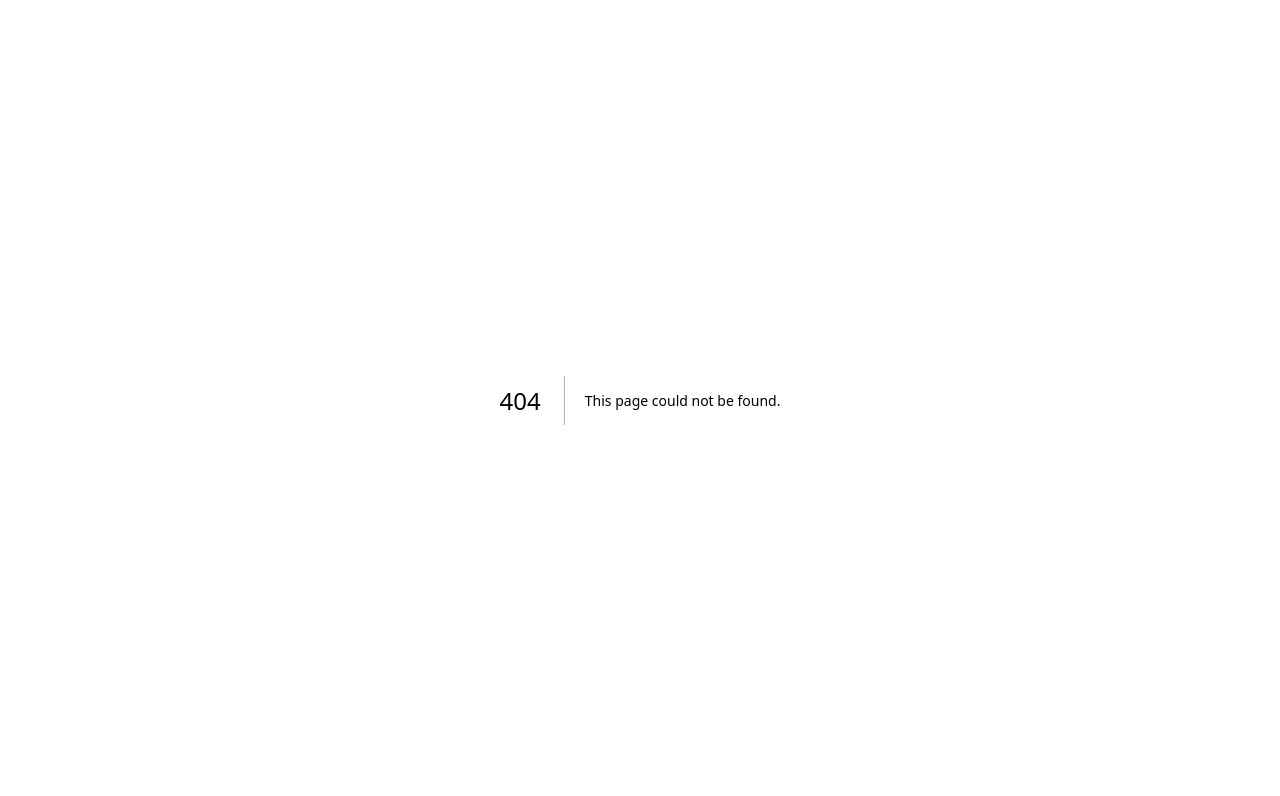
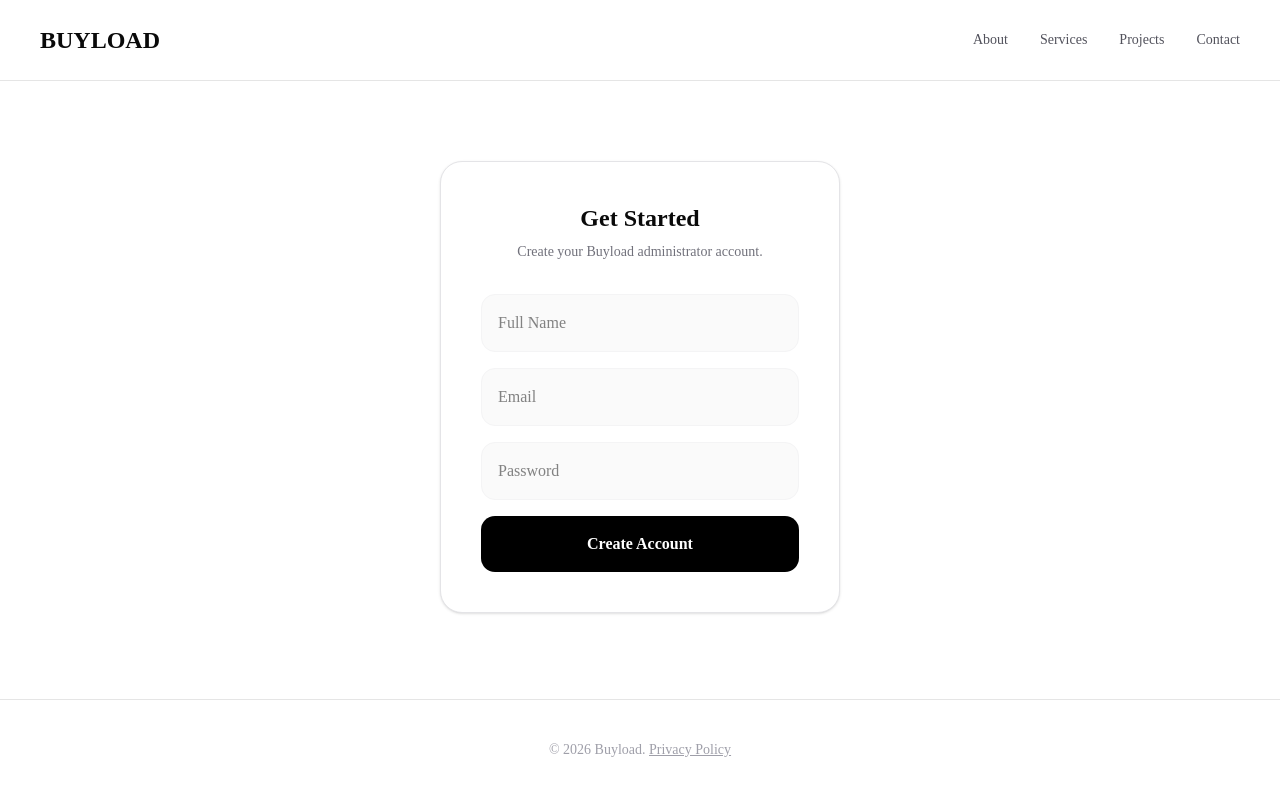
Before and after one commit to Captain-Carl-Larc/buyload, a Next.js app: page /register in a window 1280 px wide. Before the commit this address had no page. Shown: the top 796 px of the page. Built offline with nearby package versions, Linux system fonts and the light colour scheme; no server answers.

Commit message:
register logic

```diff
--- a/package.json
+++ b/package.json
@@ -10,7 +10,10 @@
   },
   "dependencies": {
     "@auth/prisma-adapter": "^2.11.1",
+    "@next-auth/prisma-adapter": "^1.0.7",
+    "@prisma/adapter-pg": "^7.7.0",
     "@prisma/client": "^7.7.0",
+    "@prisma/client-runtime-utils": "^7.7.0",
     "@tiptap/extension-image": "^3.22.2",
     "@tiptap/react": "^3.22.2",
     "@tiptap/starter-kit": "^3.22.2",
@@ -21,6 +24,7 @@
     "lucide-react": "^1.7.0",
     "next": "16.2.2",
     "next-auth": "^4.24.13",
+    "pg": "^8.20.0",
     "radix-ui": "^1.4.3",
     "react": "19.2.4",
     "react-dom": "19.2.4",
@@ -33,6 +37,7 @@
     "@tailwindcss/postcss": "^4",
     "@types/bcryptjs": "^3.0.0",
     "@types/node": "^20",
+    "@types/pg": "^8.20.0",
     "@types/react": "^19",
     "@types/react-dom": "^19",
     "eslint": "^9",
--- /dev/null
+++ b/src/app/(public)/register/page.tsx
@@ -0,0 +1,56 @@
+"use client"; // Required for handling the form's 'error' state in the UI
+
+// Import the logic from your clean modules directory
+import { handleRegister } from "@/modules/auth/actions";
+import { useState } from "react";
+import { useRouter } from "next/navigation";
+
+export default function RegisterPage() {
+  const [error, setError] = useState("");
+  const router = useRouter();
+
+  // This function handles the transition from the form to the backend
+  async function onSubmit(formData: FormData) {
+    setError(""); // Reset UI state
+    try {
+      const result = await handleRegister(formData);
+      if (result.success) {
+        // If successful, send the user to the login checkpoint
+        router.push("/api/auth/signin");
+      }
+    } catch (e: any) {
+      // Capture and display the error message from the Server Action
+      setError(e.message);
+    }
+  }
+
+  return (
+    <div className="mx-auto px-6 py-20 max-w-md">
+      <div className="bg-white shadow-sm p-10 border border-zinc-200 rounded-3xl">
+        <h1 className="mb-2 font-black text-2xl text-center">Get Started</h1>
+        <p className="mb-8 text-zinc-500 text-sm text-center">Create your Buyload administrator account.</p>
+
+        {error && (
+          <div className="bg-red-50 mb-6 p-3 rounded-xl font-medium text-red-600 text-xs">
+            {error}
+          </div>
+        )}
+
+        <form action={onSubmit} className="space-y-4">
+          <input name="name" type="text" placeholder="Full Name" required
+                 className="bg-zinc-50 p-4 border border-zinc-100 rounded-xl focus:outline-zinc-300 w-full transition-all" />
+
+          <input name="email" type="email" placeholder="Email" required
+                 className="bg-zinc-50 p-4 border border-zinc-100 rounded-xl focus:outline-zinc-300 w-full transition-all" />
+
+          <input name="password" type="password" placeholder="Password" required
+                 className="bg-zinc-50 p-4 border border-zinc-100 rounded-xl focus:outline-zinc-300 w-full transition-all" />
+
+          <button type="submit" className="bg-black hover:bg-zinc-800 p-4 rounded-xl w-full font-bold text-white active:scale-95 transition-transform">
+            Create Account
+          </button>
+        </form>
+      </div>
+    </div>
+  );
+}
--- a/src/app/api/auth.ts
+++ b/src/app/api/auth.ts
@@ -0,0 +1,11 @@
+import NextAuth from "next-auth";
+import { authOptions } from "@/core/auth";
+
+// 1. Initialize NextAuth with our options
+const handler = NextAuth(authOptions);
+
+// 2. ONLY use named exports for the methods Next.js expects
+// This tells the server: "Use this handler for both GET and POST requests"
+export { handler as GET, handler as POST };
+
+// IMPORTANT: Do NOT add "export default handler" here.
--- /dev/null
+++ b/src/app/api/auth/[...nextauth]/route.ts
@@ -0,0 +1,7 @@
+import NextAuth from "next-auth";
+import { authOptions } from "@/core/auth";
+
+const handler = NextAuth(authOptions);
+
+// Named exports ONLY. Next.js 16/Turbopack will reject the file if "export default" exists.
+export { handler as GET, handler as POST };
--- a/src/core/db.ts
+++ b/src/core/db.ts
@@ -1,9 +1,17 @@
-// 1. Import from your custom generated path instead of node_modules
 import { PrismaClient } from "../generated/prisma";
+import { PrismaPg } from "@prisma/adapter-pg";
+import "server-only";
 
-// 2. The rest of your singleton logic remains exactly the same
 const prismaClientSingleton = () => {
-  return new PrismaClient();
+  const connectionString = process.env.DATABASE_URL;
+
+  if (!connectionString) {
+    throw new Error("DATABASE_URL is not defined in your .env file.");
+  }
+
+  const adapter = new PrismaPg({ connectionString });
+
+  return new PrismaClient({ adapter });
 };
 
 declare global {
--- /dev/null
+++ b/src/modules/auth/actions.ts
@@ -0,0 +1,47 @@
+"use server"; // Ensures this function only executes on the server
+
+// 1. Import the 'db' singleton from the core plumbing
+import { db } from "@/core/db";
+// 2. Import bcrypt to handle the security side of registration
+import bcrypt from "bcryptjs";
+
+/**
+ * Handles the logic for creating a new account in the system.
+ * This is used during the initial setup of Buyload.
+ */
+export async function handleRegister(formData: FormData) {
+  // A. Extract the raw strings from the form input fields
+  const email = formData.get("email") as string;
+  const password = formData.get("password") as string;
+  const name = formData.get("name") as string;
+
+  // B. Validation: Prevent empty submissions from hitting the database
+  if (!email || !password || !name) {
+    throw new Error("All fields are required to create an account.");
+  }
+
+  // C. Security: Check if this email is already registered
+  const existingUser = await db.user.findUnique({
+    where: { email }
+  });
+
+  if (existingUser) {
+    throw new Error("This email is already linked to an account.");
+  }
+
+  // D. Encryption: Scramble the password before it leaves the server memory
+  // 10 is the standard 'salt rounds' for a good balance of speed and security
+  const hashedPassword = await bcrypt.hash(password, 10);
+
+  // E. Database Entry: Save the new record using the Prisma 'db' assistant
+  await db.user.create({
+    data: {
+      email,
+      name,
+      password: hashedPassword,
+      role: "ADMIN" // Assigning ADMIN status for your initial setup
+    }
+  });
+
+  return { success: true };
+}
--- a/src/middleware.ts
+++ b/src/proxy.ts
@@ -5,7 +5,7 @@ import { withAuth } from "next-auth/middleware";
 
 // Main export of the auth-wrapped middleware function
 export default withAuth(
-  function middleware(req) {
+  function proxy(req) {
     // 1. Get the session token from the request
     const token = req.nextauth.token;
     // 2. Identify if the current path is inside the /admin folder
@@ -30,6 +30,20 @@ export default withAuth(
 
 // Matcher configuration for Next.js
 export const config = {
-  // Protects everything in the /admin folder
-  matcher: ["/admin/:path*"],
+  matcher: [
+    /*
+     * 1. EXCLUDE these paths from being intercepted by the proxy:
+     * - api/auth (The engine that processes your login)
+     * - admin-access (The actual Gatehouse page)
+     * - _next (Next.js internal files/styling)
+     * - favicon.ico, public folder images
+     */
+    '/((?!api/auth|admin-access|_next/static|_next/image|favicon.ico).*)',
+
+    /*
+     * 2. INCLUDE these paths for protection:
+     * - This ensures everything inside /admin is strictly guarded
+     */
+    '/admin/:path*'
+  ],
 };
--- a/tsconfig.json
+++ b/tsconfig.json
@@ -19,7 +19,8 @@
       }
     ],
     "paths": {
-      "@/*": ["./src/*"]
+      "@/*": ["./src/*"],
+      "@prisma-client": ["./src/generated/prisma"]
     }
   },
   "include": [
```
Also changed, not shown: 1 other file (tests, documents, lock files or other folders).
